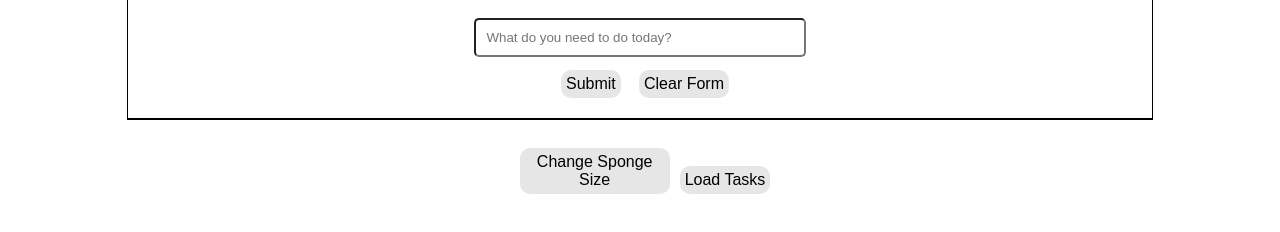
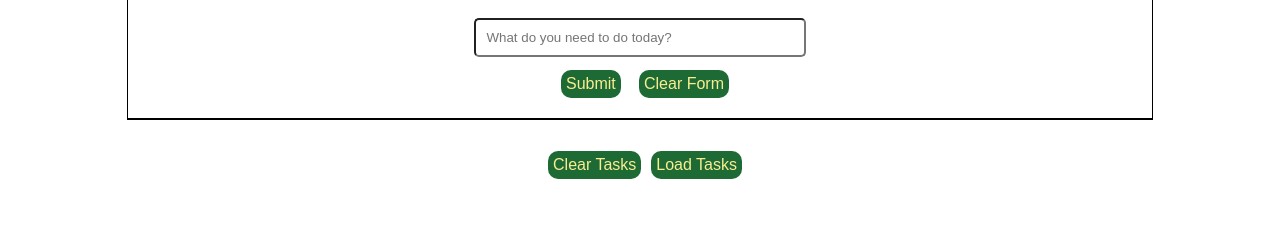
Before and after one commit to GoblinShark2021/vanillaFS, a website: page index.html in a window 1280 px wide. Shown: the part 310-542 px from the top of the page. Drawn offline with nearby package versions, Linux system fonts and the light colour scheme.

Commit message:
Backend almost fully set!

```diff
--- a/index.js
+++ b/index.js
@@ -5,7 +5,7 @@
 const body = document.querySelector("body");
 //spongebob button
 const clickBtn = document.createElement("button");
-body.appendChild(clickBtn).innerHTML = "Change Sponge Size";
+body.appendChild(clickBtn).innerHTML = "Clear Tasks";
 
 //backend testing button
 const backendBtn = document.createElement("button");
--- a/style.css
+++ b/style.css
@@ -1,14 +1,14 @@
-@import url('https://fonts.googleapis.com/css2?family=Work+Sans:wght@400;600&display=swap');
+@import url("https://fonts.googleapis.com/css2?family=Work+Sans:wght@400;600&display=swap");
 
 body {
-  font-family: 'Work Sans', sans-serif;
+  font-family: "Work Sans", sans-serif;
   font-size: 24px;
   margin-left: auto;
   margin-right: auto;
   margin-top: 50px;
   text-align: center;
 }
-input{
+input {
   width: 30%;
   padding: 10px;
   border-radius: 5px;
@@ -18,7 +18,9 @@ button {
   max-width: 150px;
   padding: 5px;
   border-radius: 10px;
-  background-color: rgb(230, 230, 230);
+  /* background-color: rgb(230, 230, 230); */
+  background-color: #1e6a35;
+  color: #f9ed92;
   font-size: 16px;
   border: none;
   margin-bottom: 10px;
@@ -26,20 +28,17 @@ button {
 }
 
 button:hover {
-  background-color: blue;
+  background-color: #f9ed92;
   color: white;
 }
 
 #spongebob {
-  height: 150px
-
+  height: 150px;
 }
-
 
 li {
   list-style: none;
 }
-
 
 #mainDiv {
   border: solid black 1px;
@@ -54,7 +53,6 @@ li {
   text-align: center;
   padding: 5px;
   border-bottom: 1px solid black;
-
 }
 
 /* #mainDiv ul button {
```
